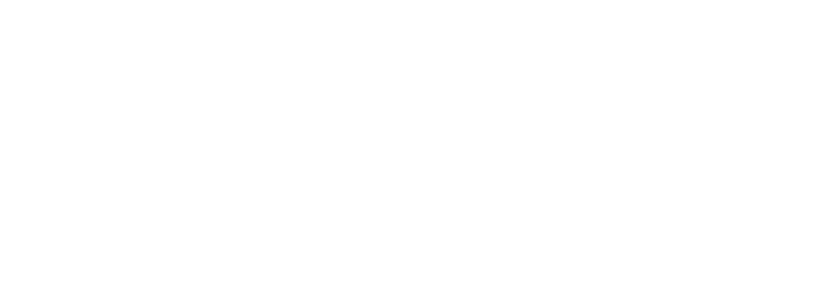
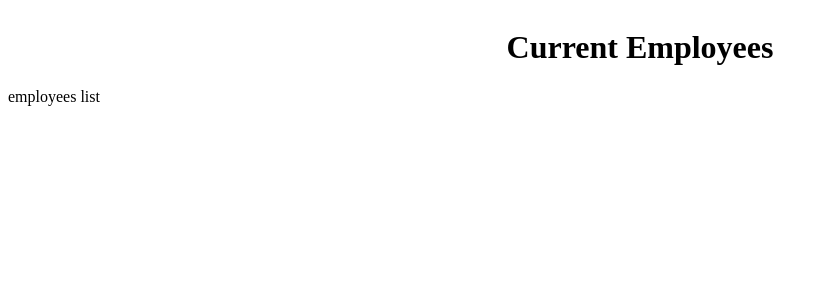
Before and after one commit to jordanconot/hrnet-react, a React app: page /employees-list in a window 1280 px wide. Before the commit this address had no page. Shown: the top 300 px of the page, without its empty margins (0-828 px from the left). Built offline with nearby package versions, Linux system fonts and the light colour scheme; the HTML template or start-up script is replaced by a standard one.

Commit message:
feat: added route employee

```diff
--- a/package.json
+++ b/package.json
@@ -11,6 +11,7 @@
   },
   "dependencies": {
     "react": "^18.3.1",
+    "react-data-table-component": "^7.6.2",
     "react-datepicker": "^7.4.0",
     "react-dom": "^18.3.1",
     "react-router-dom": "^6.26.2",
--- /dev/null
+++ b/src/components/EmployeesList.tsx
@@ -0,0 +1,8 @@
+
+export default function EmployeesList() {
+  return (
+    <div>
+      employees list
+    </div>
+  )
+}
--- a/src/pages/Employees.tsx
+++ b/src/pages/Employees.tsx
@@ -1,8 +1,11 @@
+import EmployeesList from "../components/EmployeesList";
+import TitleH1 from "../components/TitleH1";
 
 export default function Employees() {
   return (
-    <div>
-      employees
-    </div>
+    <>
+      <TitleH1 text="Current Employees" />
+      <EmployeesList />
+    </>
   )
 }
--- a/src/routes/AppRouter.tsx
+++ b/src/routes/AppRouter.tsx
@@ -1,4 +1,5 @@
 import { Route, BrowserRouter as Router, Routes } from 'react-router-dom';
+import Employees from '../pages/Employees';
 import Home from '../pages/Home';
 
 export default function AppRouter() {
@@ -6,6 +7,7 @@ export default function AppRouter() {
     <Router>
       <Routes>
         <Route path='/' element={<Home />} />
+        <Route path='employees-list' element={<Employees />} />
       </Routes>
     </Router>
   )
```
Also changed, not shown: 1 other file (tests, documents, lock files or other folders).
